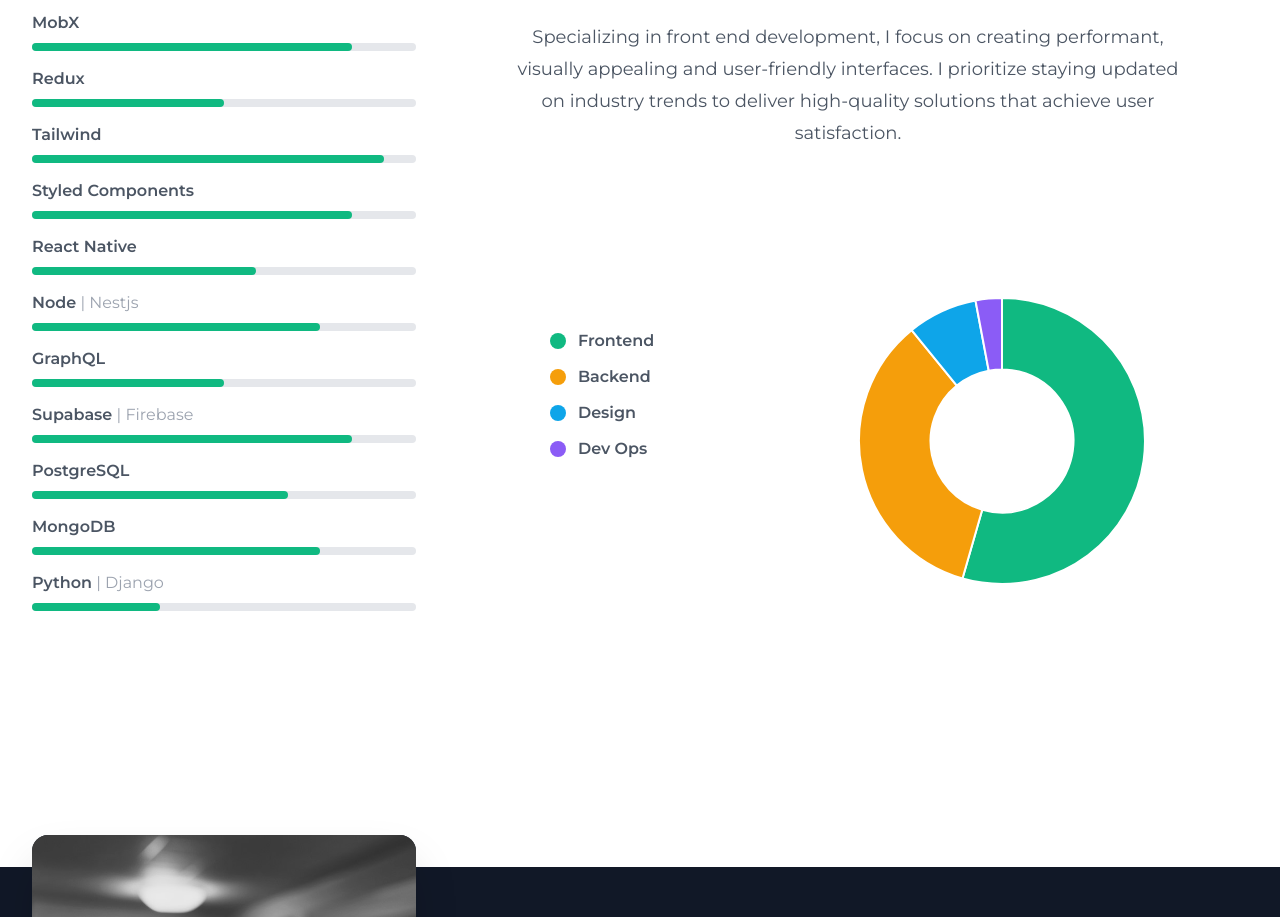
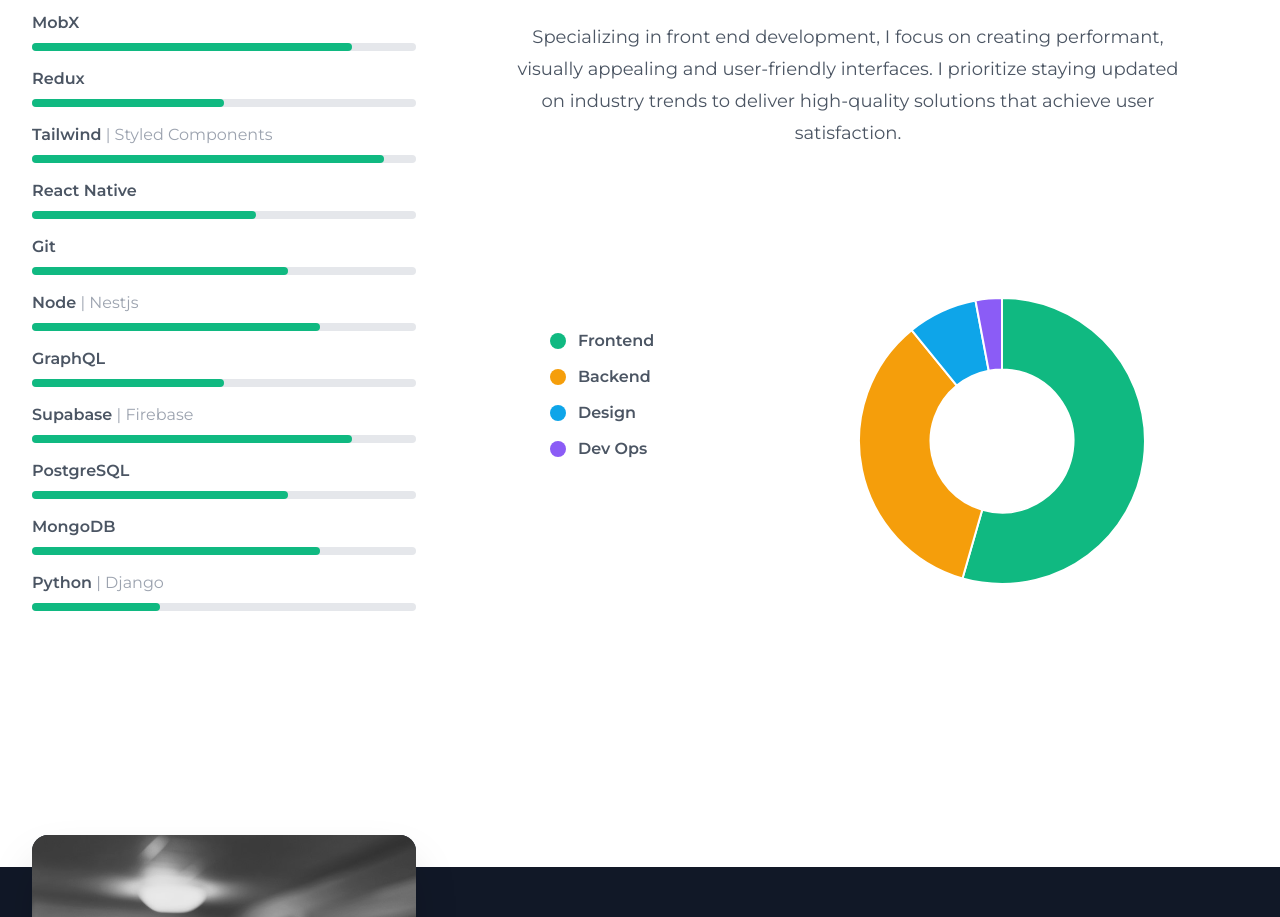
Before and after one commit to JordanNeeb/marketing-website, a Next.js app: page / in a window 1280 px wide. Shown: the part 2431-3348 px from the top of the page. Built offline with nearby package versions, Linux system fonts and the light colour scheme.

Commit message:
fixes build errors

```diff
--- a/app/components/About.js
+++ b/app/components/About.js
@@ -20,15 +20,15 @@
               </div>
               <div className="mt-8 leading-8 text-white sm:leading-9">
                 <p>
-                  Naming variables since 2014, I've had the pleasure of working
-                  with so many wonderful and brilliant developers on a number of
-                  different projects. I had no idea that "Hello, world" would
-                  lead to such amazing things.
+                  Naming variables since 2014, I&apos;ve had the pleasure of
+                  working with so many wonderful and brilliant developers on a
+                  number of different projects. I had no idea that &quot;Hello,
+                  world&quot; would lead to such amazing things.
                 </p>
                 <p className="pt-4">
-                  When I'm not sitting at a computer, you'll usually find me
-                  playing music, hanging out with my lovely girlfriend and our
-                  dog or building guitar pedals.
+                  When I&apos;m not sitting at a computer, you&apos;ll usually
+                  find me playing music, hanging out with my lovely girlfriend
+                  and our dog or building guitar pedals.
                 </p>
               </div>
             </div>
--- a/app/components/Hero.js
+++ b/app/components/Hero.js
@@ -29,7 +29,7 @@
                 Full stack developer
               </h1>
               <p className="mt-6 text-lg leading-8 text-gray-600">
-                I'm a web developer with an eye for design and a love for
+                I&apos;m a web developer with an eye for design and a love for
                 writing clean, efficient code.
               </p>
               <div className="mt-10 flex items-center gap-x-6">
--- a/app/components/Skills.js
+++ b/app/components/Skills.js
@@ -10,9 +10,9 @@
   { technology: "Vue", secondary: "Nuxt", width: "w-11/12" },
   { technology: "MobX", width: "w-10/12" },
   { technology: "Redux", width: "w-6/12" },
-  { technology: "Tailwind", width: "w-11/12" },
-  { technology: "Styled Components", width: "w-10/12" },
+  { technology: "Tailwind", secondary: "Styled Components", width: "w-11/12" },
   { technology: "React Native", width: "w-7/12" },
+  { technology: "Git", width: "w-8/12" },
   { technology: "Node", secondary: "Nestjs", width: "w-9/12" },
   { technology: "GraphQL", width: "w-6/12" },
   { technology: "Supabase", secondary: "Firebase", width: "w-10/12" },
@@ -51,7 +51,10 @@
         <dl className="grid grid-cols-1 gap-x-8 gap-y-16 text-center lg:grid-cols-3">
           <div>
             {skills.map((skill) => (
-              <div className="mt-4 text-left text-gray-600 font-semibold">
+              <div
+                key={skill.technology}
+                className="mt-4 text-left text-gray-600 font-semibold"
+              >
                 <span>{skill.technology}</span>
                 {skill.secondary ? (
                   <span className="text-gray-400 font-normal">
--- a/app/components/WorkHistory.js
+++ b/app/components/WorkHistory.js
@@ -76,8 +76,8 @@
             What am I up to now?
           </p>
           <p className="mt-6 text-lg leading-8 text-gray-600">
-            I'm currently working as a contract developer on some exciting and
-            innovative projects involving artificial intelligence, machine
+            I&apos;m currently working as a contract developer on some exciting
+            and innovative projects involving artificial intelligence, machine
             learning and game development.
           </p>
         </div>
```
